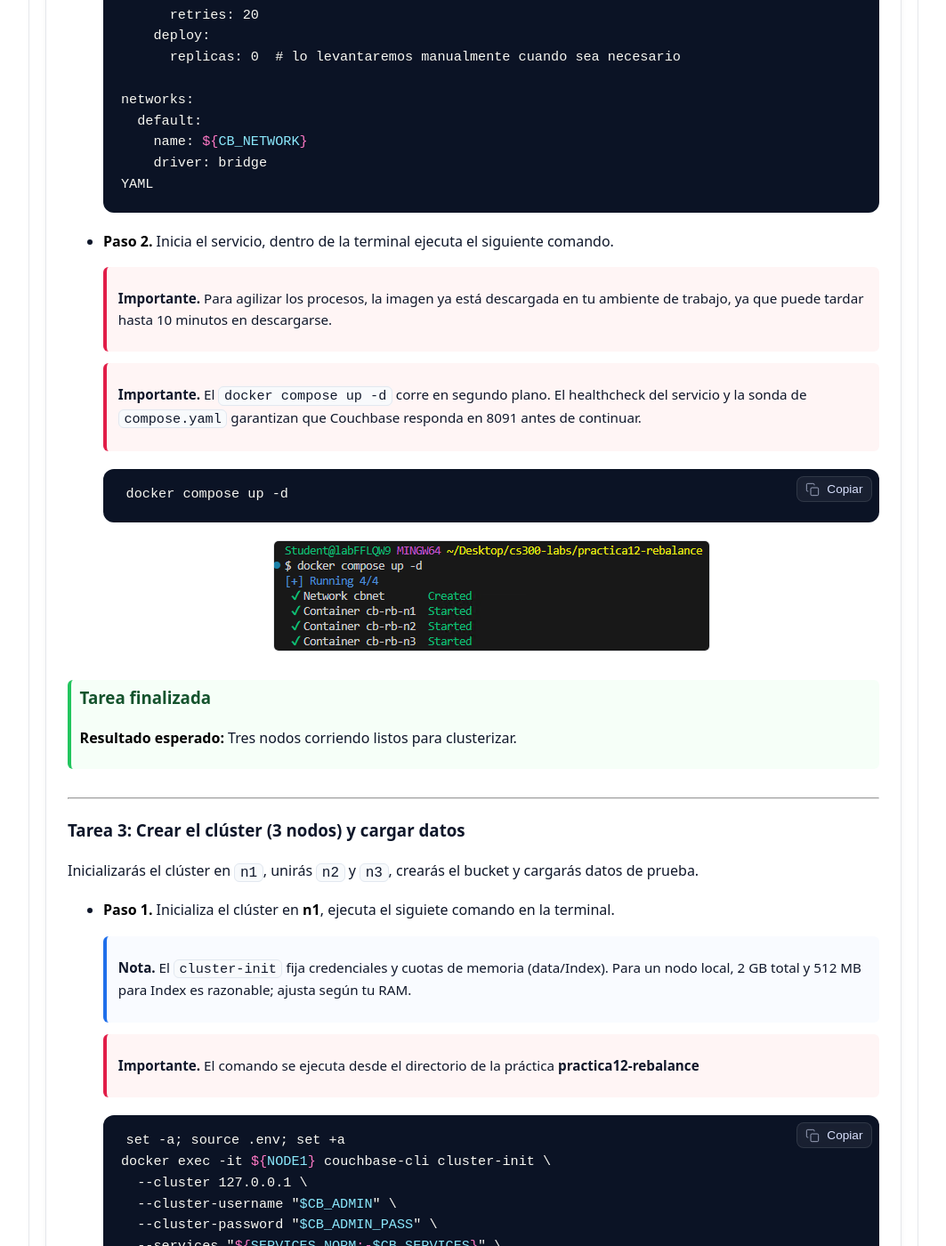
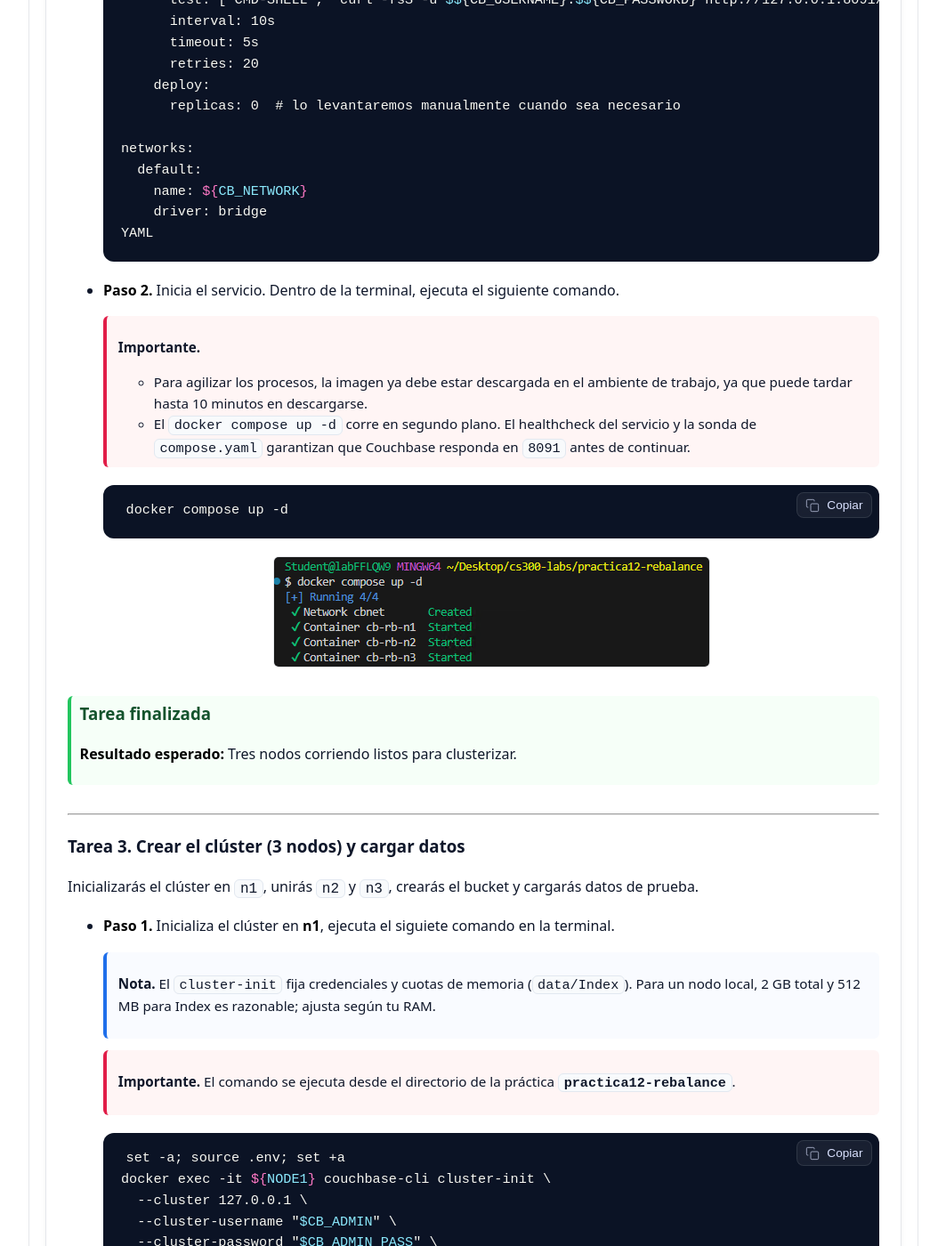
Before and after one commit to Netec-Mx/CS300_INT, a Jekyll site: the page built from labs/lab12/lab12.md, in a window 1280 px wide and 1400 px high, scrolled down 4754 px. Shown: the whole window at 89% size, without its empty margins (108-1171 px from the left). Built offline with Jekyll 4.4.1, drawn with Linux system fonts in a browser that asks for light colours; some of the changed text lies outside the part shown.

Commit message:
Update lab12.md

````diff
--- a/labs/lab12/lab12.md
+++ b/labs/lab12/lab12.md
@@ -5,7 +5,7 @@ permalink: /lab12/lab12/ # CAMBIAR POR CADA práctica
 images_base: /labs/lab12/img # CAMBIAR POR CADA práctica
 duration: "25 minutos" # CAMBIAR POR CADA práctica
 objective: # CAMBIAR POR CADA práctica
-  - Desplegar un clúster de Couchbase para **rebalance** después de **cambios de topología** *scale out* (agregar nodos) y *scale in* (retirar nodos). Validarás continuidad del servicio, redistribución de particiones (vBuckets) e integridad de datos
+  - Desplegar un clúster de Couchbase para **rebalance** después de **cambios de topología** `Scale out` (agregar nodos) y `Scale in` (retirar nodos). Validarás continuidad del servicio, redistribución de particiones (vBuckets) e integridad de datos
 prerequisites:  # CAMBIAR POR CADA práctica
   - Software **Docker Desktop** en ejecución.
   - Software **Visual Studio Code** con terminal **Git Bash**.
@@ -13,7 +13,7 @@ prerequisites:  # CAMBIAR POR CADA práctica
   - Conectividad a Internet para descargar imágenes.
   - 4–6 GB de RAM libres (3 nodos con servicios `kv,index,query`).
 introduction: | # CAMBIAR POR CADA práctica
-  En Couchbase, el **rebalance** redistribuye particiones (vBuckets), réplicas e índices cuando cambias la **topología** del clúster (agregar/quitar nodos, mover grupos, etc.). Un rebalance correcto mantiene disponibilidad y rendimiento al equilibrar carga y almacenamiento. En está práctica crearás un clúster de 3 nodos, cargarás datos, harás **scale out** a 4 nodos y después **scale in** de vuelta a 3, verificando que los datos siguen accesibles y que la distribución se estabiliza.
+  En Couchbase, el **rebalance** redistribuye particiones (vBuckets), réplicas e índices cuando cambias la **topología** del clúster (agregar/quitar nodos, mover grupos, etc.). Un rebalance correcto mantiene disponibilidad y rendimiento al equilibrar carga y almacenamiento. En está práctica crearás un clúster de 3 nodos, cargarás datos, harás **`Scale out`** a 4 nodos y después **`Scale in`** de vuelta a 3, verificando que los datos siguen accesibles y que la distribución se estabiliza.
 slug: lab12 # CAMBIAR POR CADA práctica
 lab_number: 12 # CAMBIAR POR CADA práctica
 final_result: | # CAMBIAR POR CADA práctica
@@ -37,7 +37,7 @@ next: /lab13/lab13/ # CAMBIAR POR CADA práctica MENU DE NAVEGACION HACIA ADELAN
 
 ---
 
-### Tarea 1: Estructura base y variables
+### Tarea 1. Estructura base y variables
 
 Crearás una carpeta aislada para la práctica y un `.env` con variables para 4 nodos potenciales.
 
@@ -62,7 +62,7 @@ Crearás una carpeta aislada para la práctica y un `.env` con variables para 4
   ```
   ![cbase2]({{ page.images_base | relative_url }}/2.png)
 
-- **Paso 4.** En la terminal de **VSC** copia y pega el siguiente comando que crea el archivo `.env` y carga el contenido de las variables necesarias.
+- **Paso 4.** En la terminal de **VSC**, copia y pega el siguiente comando que crea el archivo `.env` y carga el contenido de las variables necesarias.
 
   > **Nota.** El archivo `.env` estandariza credenciales y memoria.
   {: .lab-note .info .compact}
@@ -99,16 +99,16 @@ Crearás una carpeta aislada para la práctica y un `.env` con variables para 4
 
 ---
 
-### Tarea 2: Estructura base y variables
+### Tarea 2. Estructura base y variables
 
-Definirás un `compose.yaml` con 3 nodos iniciales y un 4º nodo listo para *scale out* (se puede levantar después).
+Definirás un `compose.yaml` con tres nodos iniciales y un cuarto nodo listo para `Scale out` (se puede levantar después).
 
 
 
-- **Paso 1.** Ahora crea el archivo **Docker Compose** llamado **compose.yaml**. Copia y pega el siguiente código en la terminal.
+- **Paso 1.** Ahora, crea el archivo **Docker Compose** llamado **`compose.yaml`**. Copia y pega el siguiente código en la terminal.
 
   > **Nota.**
-  - El archivo `compose.yaml` mapea puertos 8091–8096 para la consola web y 11210 para clientes.
+  - El archivo `compose.yaml` mapea puertos `8091-8096` para la consola web y `11210` para clientes.
   - El healthcheck consulta el endpoint `/pools` que responde cuando el servicio está arriba (aunque aún no inicializado).
   {: .lab-note .info .compact}
 
@@ -206,11 +206,11 @@ Definirás un `compose.yaml` con 3 nodos iniciales y un 4º nodo listo para *sca
   YAML
   ```
 
-- **Paso 2.** Inicia el servicio, dentro de la terminal ejecuta el siguiente comando.
+- **Paso 2.** Inicia el servicio. Dentro de la terminal, ejecuta el siguiente comando.
 
-  > **Importante.** Para agilizar los procesos, la imagen ya está descargada en tu ambiente de trabajo, ya que puede tardar hasta 10 minutos en descargarse.
-  {: .lab-note .important .compact}
-  > **Importante.** El `docker compose up -d` corre en segundo plano. El healthcheck del servicio y la sonda de `compose.yaml` garantizan que Couchbase responda en 8091 antes de continuar.
+  > **Importante.**
+  > - Para agilizar los procesos, la imagen ya debe estar descargada en el ambiente de trabajo, ya que puede tardar hasta 10 minutos en descargarse.
+  > - El `docker compose up -d` corre en segundo plano. El healthcheck del servicio y la sonda de `compose.yaml` garantizan que Couchbase responda en `8091` antes de continuar.
   {: .lab-note .important .compact}
 
   ```bash
@@ -224,7 +224,7 @@ Definirás un `compose.yaml` con 3 nodos iniciales y un 4º nodo listo para *sca
 
 ---
 
-### Tarea 3: Crear el clúster (3 nodos) y cargar datos
+### Tarea 3. Crear el clúster (3 nodos) y cargar datos
 
 Inicializarás el clúster en `n1`, unirás `n2` y `n3`, crearás el bucket y cargarás datos de prueba.
 
@@ -232,9 +232,9 @@ Inicializarás el clúster en `n1`, unirás `n2` y `n3`, crearás el bucket y ca
 
 - **Paso 1.** Inicializa el clúster en **n1**, ejecuta el siguiete comando en la terminal.
 
-  > **Nota.** El `cluster-init` fija credenciales y cuotas de memoria (data/Index). Para un nodo local, 2 GB total y 512 MB para Index es razonable; ajusta según tu RAM.
+  > **Nota.** El `cluster-init` fija credenciales y cuotas de memoria (`data/Index`). Para un nodo local, 2 GB total y 512 MB para Index es razonable; ajusta según tu RAM.
   {: .lab-note .info .compact}
-  > **Importante.** El comando se ejecuta desde el directorio de la práctica **practica12-rebalance**
+  > **Importante.** El comando se ejecuta desde el directorio de la práctica **`practica12-rebalance`**.
   {: .lab-note .important .compact}
 
   ```bash
@@ -250,12 +250,12 @@ Inicializarás el clúster en `n1`, unirás `n2` y `n3`, crearás el bucket y ca
   ```
   ![cbase4]({{ page.images_base | relative_url }}/4.png)
 
-- **Paso 2.** Verifica que el cluster este **healthy** y que se muestre el json con las propiedades del nodo.
+- **Paso 2.** Verifica que el clúster esté **healthy** y que se muestre el `json` con las propiedades del nodo.
 
-  > **Nota.**
-  - Contenedor `cb-rb-n1` aparece **Up**.
-  - `curl` devuelve JSON de la información del nodo.
-  - está conexión es mediante HTTP.
+  > **Notas**
+  - El contenedor `cb-rb-n1` aparece **`Up`**.
+  - `curl` devuelve `JSON` de la información del nodo.
+  - Esta conexión es mediante HTTP.
   {: .lab-note .info .compact}
 
   ```bash
@@ -290,7 +290,7 @@ Inicializarás el clúster en `n1`, unirás `n2` y `n3`, crearás el bucket y ca
   {%endraw%}
   ![cbase7]({{ page.images_base | relative_url }}/7.png)
 
-- **Paso 5.** Ahora realiza el **Rebalance** entre los nodos.
+- **Paso 5.** Ahora, realiza el **`Rebalance`** entre los nodos.
 
   {%raw%}
   ```bash
@@ -314,7 +314,7 @@ Inicializarás el clúster en `n1`, unirás `n2` y `n3`, crearás el bucket y ca
   ```
   ![cbase9]({{ page.images_base | relative_url }}/9.png)
 
-- **Paso 7.** Ahora inserta y lee documentos de prueba (N1QL).
+- **Paso 7.** Ahora, inserta y lee documentos de prueba (`N1QL`).
 
   > **Nota.** La imagen es representativa, el resultado es más extenso.
   {: .lab-note .info .compact}
@@ -333,9 +333,9 @@ Inicializarás el clúster en `n1`, unirás `n2` y `n3`, crearás el bucket y ca
 
 ---
 
-### Tarea 4: **Scale Out** (agregar nodo `n4`) y Rebalance
+### Tarea 4. **Scale Out** (agregar nodo `n4`) y `Rebalance`
 
-Levantarás `n4`, lo agregarás al clúster y ejecutarás **rebalance** para redistribuir carga y datos.
+Levantarás `n4`, lo agregarás al clúster y ejecutarás **`rebalance`** para redistribuir carga y datos.
 
 
 
@@ -382,13 +382,13 @@ Levantarás `n4`, lo agregarás al clúster y ejecutarás **rebalance** para red
 
 ---
 
-### Tarea 5: **Scale In** (retirar `n2`) y Rebalance
+### Tarea 5. **`Scale In`** (retirar `n2`) y `Rebalance`
 
-Retirarás un nodo (`n2`) del clúster de 4 nodos y ejecutarás **rebalance** para reubicar particiones e índices.
+Retirarás un nodo (`n2`) del clúster de 4 nodos y ejecutarás **`rebalance`** para reubicar particiones e índices.
 
 
 
-- **Paso 1.** Expulsar `n2` con **graceful failover** y rebalance.
+- **Paso 1.** Expulsa `n2` con **`graceful failover`** y `rebalance`.
 
   ```bash
   docker exec -it ${NODE1} couchbase-cli failover \
@@ -405,7 +405,7 @@ Retirarás un nodo (`n2`) del clúster de 4 nodos y ejecutarás **rebalance** pa
   ```
   ![cbase16]({{ page.images_base | relative_url }}/16.png)
 
-- **Paso 3.** Detener y quitar contenedor `n2`.
+- **Paso 3.** Detén y quita el contenedor `n2`.
 
   ```bash
   docker stop ${NODE2}
@@ -435,11 +435,11 @@ Borrar datos en el entorno para repetir pruebas.
   ```
   ![cbase18]({{ page.images_base | relative_url }}/18.png)
 
-- **Paso 2.** Apagar y eliminar contenedor (se conservan los datos en ./data).
+- **Paso 2.** Apaga y elimina el contenedor (se conservan los datos en `./data`).
 
-  > **Nota.** Si es necesario puedes volver a activar los contenedores con el comando **`docker compose up -d`**
+  > **Nota.** Si es necesario, puedes volver a activar los contenedores con el comando **`docker compose up -d`**.
   {: .lab-note .info .compact}
-  > **Importante.** Es normal el mensaje del objeto de red **No resource found to remove**.
+  > **Importante.** Es normal el mensaje del objeto de red **`No resource found to remove`**.
   {: .lab-note .important .compact}
 
   ```bash
````
Also changed, not shown: other parts of labs/lab12/lab12.md (+13 -13 lines).
